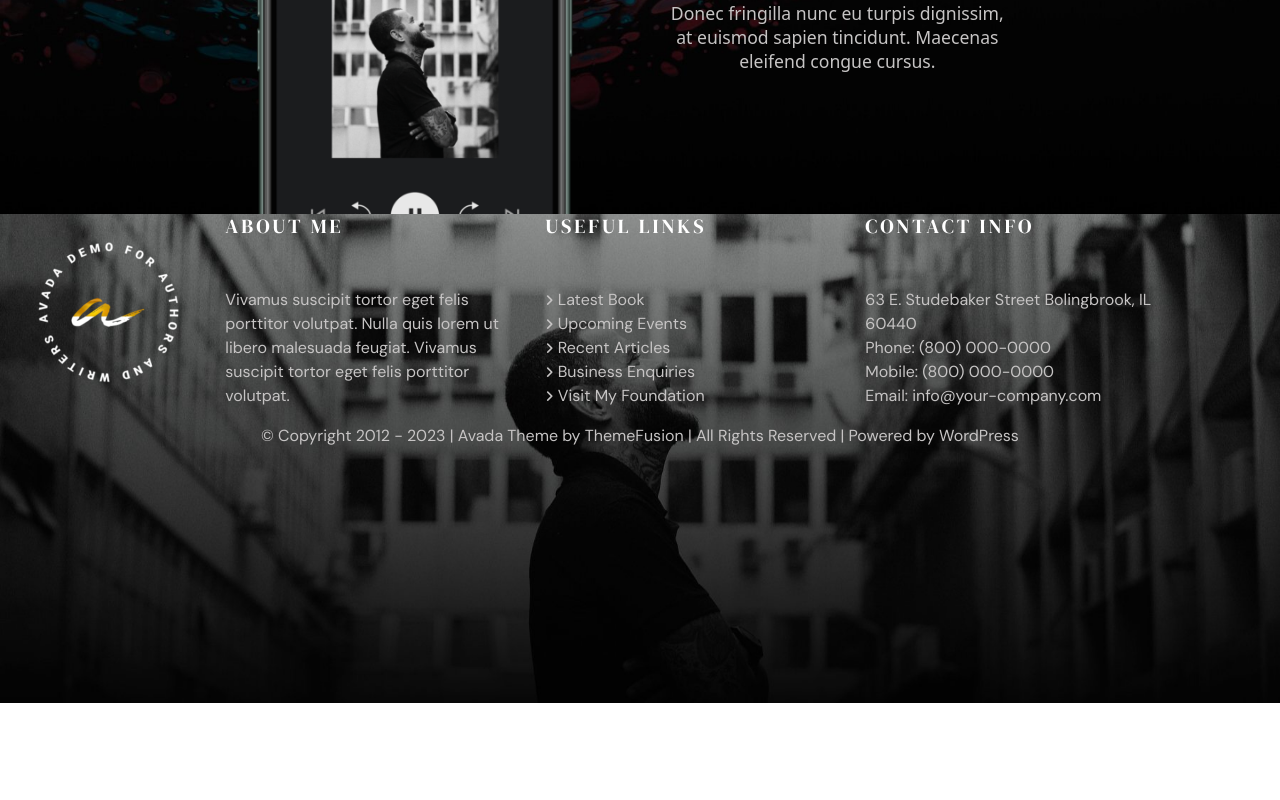
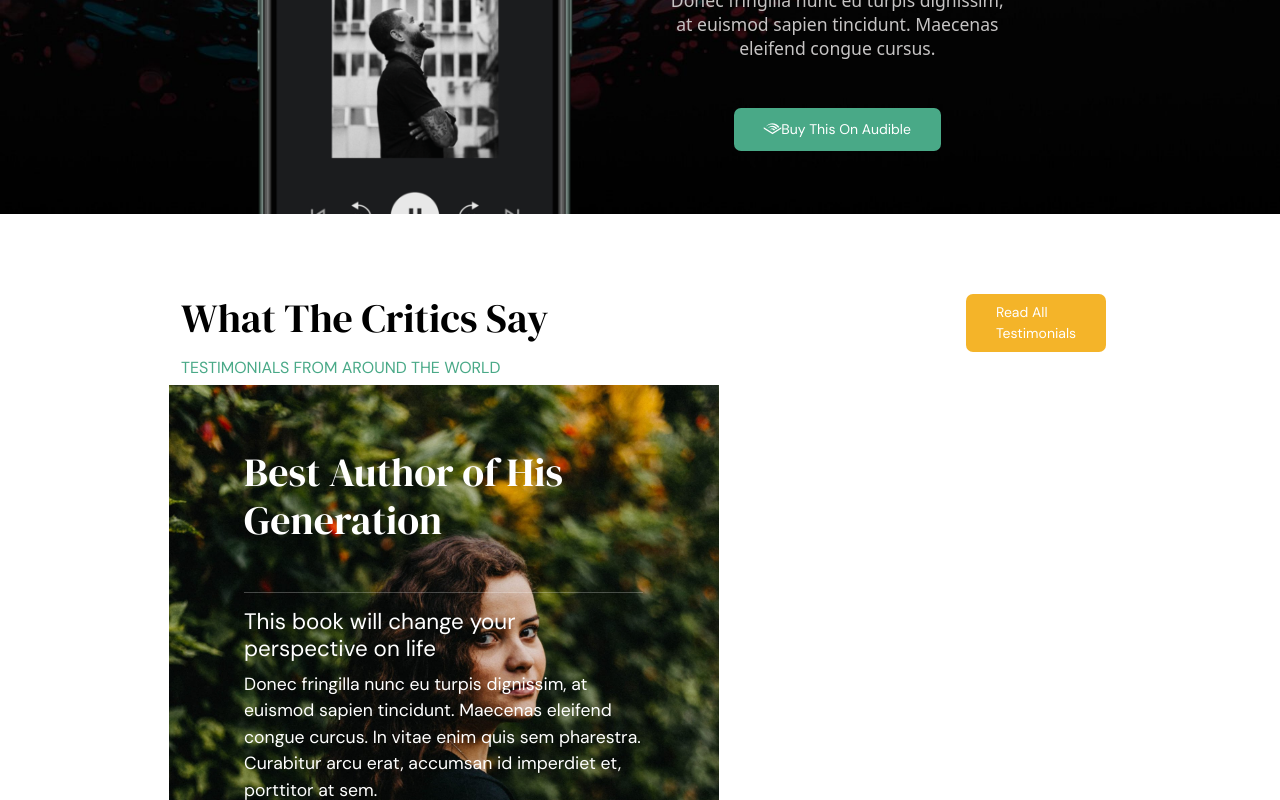
Before and after one commit to Mark-dev30/proj-html-vuejs, a Vue app: page / in a window 1280 px wide. Shown: the part 1600-2400 px from the top of the page. Before the commit the page ends 2303 px from the top, so only its background shows below. Built offline with nearby package versions, Linux system fonts and the light colour scheme; a web font is replaced by a local one.

Commit message:
start Critics.vue

```diff
--- a/src/components/AppMain.vue
+++ b/src/components/AppMain.vue
@@ -1,4 +1,5 @@
 <script>
+import Critics from './Critics.vue'
 import Author from './Author.vue'
 import Sitesbook from './Sitesbook.vue'
 import Audiobook from './Audiobook.vue'
@@ -6,15 +7,16 @@ export default {
     components: {
         Author,
         Sitesbook,
-        Audiobook
+        Audiobook,
+        Critics
     }
-
 }
 </script>
 <template lang="">
     <Author />
     <Sitesbook />
     <Audiobook />
+    <Critics />
 </template>
 <style lang="scss" scoped>
 
--- a/src/components/Audiobook.vue
+++ b/src/components/Audiobook.vue
@@ -14,6 +14,7 @@ export default {
                     <h2>New Audiobook</h2>
                     <h6>NO TIME TO READ? NO PROBLEM. LISTEN TO IT</h6>
                     <p>Donec fringilla nunc eu turpis dignissim, at euismod sapien tincidunt. Maecenas eleifend congue cursus.</p>
+                    <button><i class="fa-brands fa-audible"></i>Buy This On Audible</button>
                 </div>
 
             </div>
@@ -22,6 +23,7 @@ export default {
 </template>
 <style lang="scss" scoped>
 @use '../styles/partials/variables' as *;
+@use '../styles/partials/mixins' as *;
 
 .container-fluid {
     background-image: url(../../public/banner.jpg);
@@ -40,7 +42,6 @@ export default {
             }
 
             .info-audiobook {
-                margin-bottom: 3rem;
                 padding: 0 24px;
 
                 h2 {
@@ -63,6 +64,11 @@ export default {
                     font-size: 1.1rem;
                     line-height: 1.5rem;
                 }
+
+                button {
+                    margin-top: 2rem;
+                    @include style-btn
+                }
             }
         }
     }
--- a/src/components/Critics.vue
+++ b/src/components/Critics.vue
@@ -4,10 +4,103 @@ export default {
 }
 </script>
 <template lang="">
-    <div>
+    <div class="container-fluid">
+        <div class="row">
+            <div class="col-10">
+                <h2>What The Critics Say</h2>
+                <h6>TESTIMONIALS FROM AROUND THE WORLD</h6>
+            </div>
+            <div class="col-2">
+                <button>Read All Testimonials</button>
+            </div>
+        </div>
+        <div class="row">
+            <div class="col-7 card-author">
+                <div class="info-card">
+                    <h2>Best Author of His Generation</h2>
+                    <hr>
+                    <h6>This book will change your perspective on life</h6>
+                    <p>Donec fringilla nunc eu turpis dignissim, at euismod sapien tincidunt. Maecenas eleifend congue curcus. In vitae enim quis sem pharestra. Curabitur arcu erat, accumsan id imperdiet et, porttitor at sem.</p>
+                    <p>Donec fringilla nunc eu turpis dignissim, at euismod sapien tincidunt. Maecenas eleifend congue curcus. In vitae enim quis sem pharestra. Curabitur arcu erat, accumsan id imperdiet et, porttitor at sem.</p>
 
+                </div>
+            </div>
+            <div class="col-5"></div>
+        </div>
     </div>
 </template>
 <style lang="scss" scoped>
+@use '../styles/partials/variables' as *;
+@use '../styles/partials/mixins' as *;
 
+
+.row {
+    width: 75%;
+    margin: 0 auto;
+
+
+    .col-10 {
+        padding-top: 5rem;
+
+        h2 {
+            font-family: $dm-serif-display;
+            font-size: 2.5rem;
+            color: black;
+        }
+
+        h6 {
+            font-family: $dm-sans;
+            color: $secondary-color;
+            margin-top: 1rem;
+        }
+    }
+
+    .col-2 {
+        padding-top: 5rem;
+
+        button {
+            text-align: left;
+            padding: 8px 30px;
+            border-radius: 7px;
+            border: none;
+            color: white;
+            font-family: $dm-sans;
+            background-color: $primary-color;
+            font-size: 14px;
+
+            &:hover {
+                background-color: #ce971f;
+            }
+        }
+    }
+
+    .card-author {
+        background-image: url(../../public/testimonial2-2x.jpg);
+        background-size: cover;
+        background-repeat: no-repeat;
+
+        .info-card {
+            padding: 12%;
+            color: white;
+
+            h2 {
+                font-family: $dm-serif-display;
+                font-size: 2.5rem;
+                margin-bottom: 3rem;
+            }
+
+            h6 {
+                font-size: 1.4rem;
+                font-family: $dm-sans;
+            }
+
+            p {
+                font-family: $dm-sans;
+                font-size: 1.1rem;
+            }
+        }
+    }
+
+
+}
 </style>
```
Also changed, not shown: public/testimonial2-2x.jpg (added).
